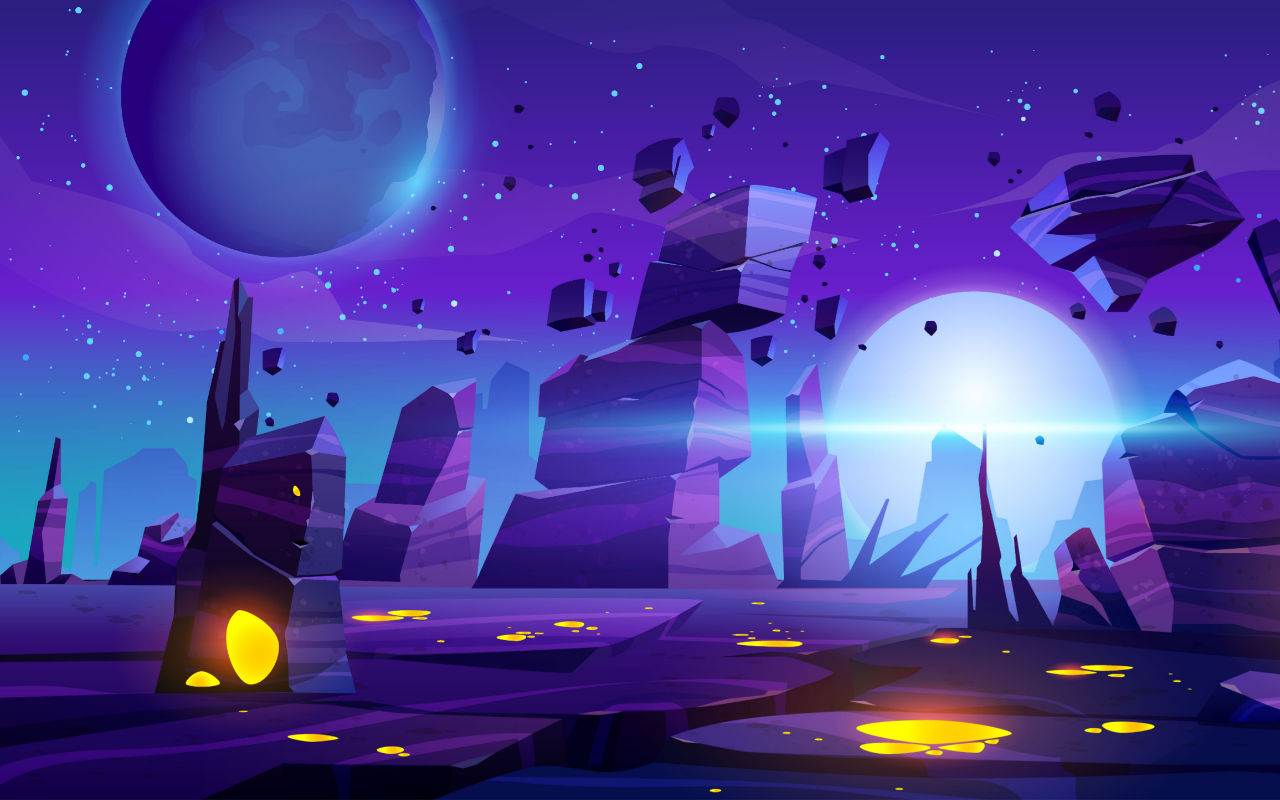
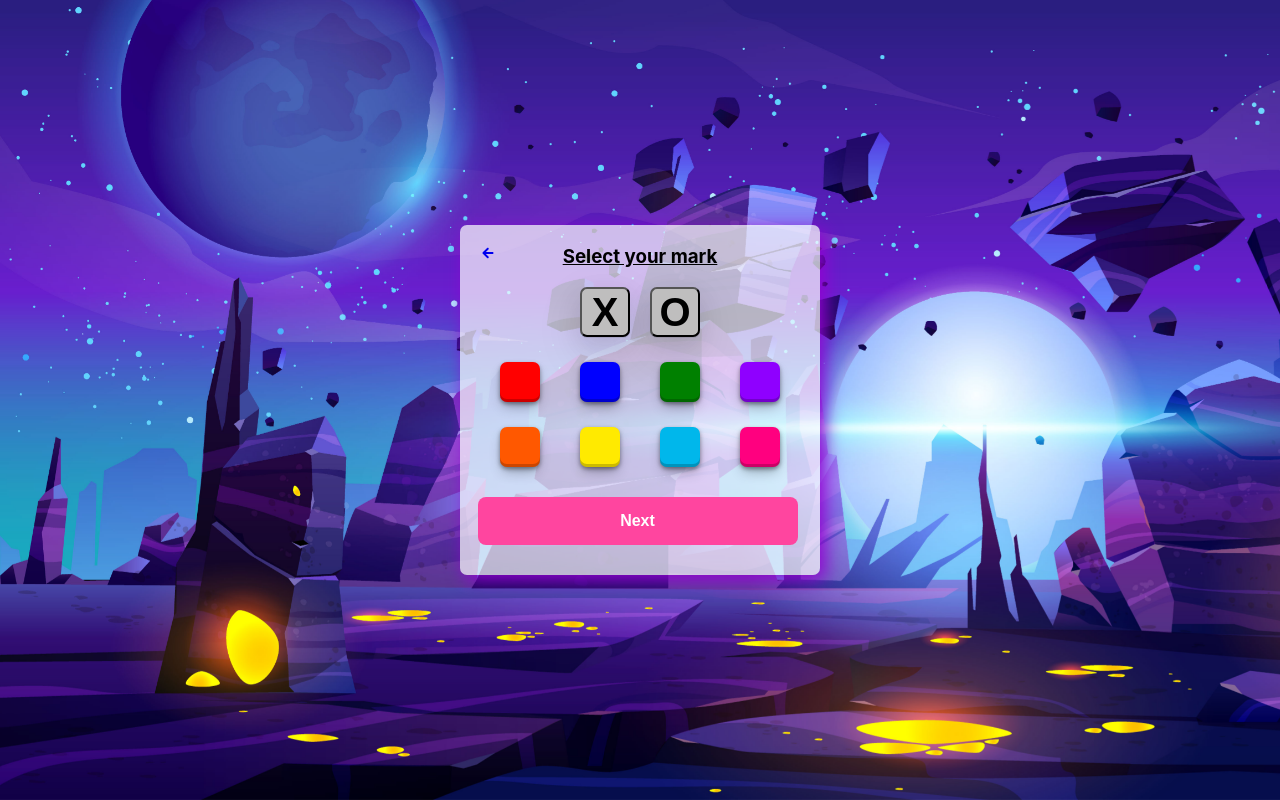
Before and after one commit to suraj0798/https---github.com-suraj0798-tic-tac-toe, a React (Create React App) app: page /selectpage in a window 1280 px wide. Before the commit this address had no page. Built offline with nearby package versions, Linux system fonts and the light colour scheme.

Commit message:
selection page complete

```diff
--- a/src/App.js
+++ b/src/App.js
@@ -6,6 +6,7 @@ import Login from './components/login/Login';
 import {Routes,Route} from 'react-router-dom';
 import Startpage from './components/startpage/Startpage';
 import { useState } from 'react';
+import  Selectpage  from "./components/selectpage/Selectpage";
 
 function App() {
   const [user, setUser] = useState({})
@@ -18,6 +19,7 @@ function App() {
             user ? <Login/> : <Login setUser = {setUser}/>
           }></Route>
           <Route path="/startPage" element={<Startpage/>}></Route>
+          <Route path="/selectpage" element={<Selectpage/>}></Route>
         </Routes>
 
     </div>
--- a/src/components/login/Login.js
+++ b/src/components/login/Login.js
@@ -32,7 +32,6 @@ function Login() {
       }else {
         alert(res.data.message)
       }
-
     })
   }
 
--- /dev/null
+++ b/src/components/selectpage/Selectpage.css
@@ -0,0 +1,153 @@
+.selectBox {
+    max-width: 700px;
+    width: 360px;
+    height: 350px;
+    margin: auto;
+    background: rgba(255, 255, 255, 0.7);
+    border-radius: 7px;
+    justify-content: center;
+    box-shadow: 5px 5px 18px #9400d3;
+    align-items: center;
+    position: absolute;
+    top: 50%;
+    left: 50%;
+    transform: translate(-50%, -50%);
+    /* padding: 70px 0 70px 0; */
+    text-align: center;
+}
+
+h3 {
+    text-align: center;
+    padding: 0px 0px 0px;
+    margin-top: 20px;
+    text-decoration: underline;
+}
+
+.buttons button {
+    font-weight: 600;
+    font-size: 40px;
+    background: none;
+    margin: 0px 10px 50px 10px;
+    background-color: #bfbebe;
+    height: 50px;
+    width: 50px;
+    border-radius: 7px;
+    box-shadow: rgba(17, 17, 26, 0.1) 0px 1px 0px, rgba(17, 17, 26, 0.1) 0px 8px 24px, rgba(17, 17, 26, 0.1) 0px 16px 48px;
+}
+
+.buttons button:target {
+    border-color: #ff459f;
+    border-width: 3px;
+}
+
+.icon {
+    cursor: pointer;
+    text-align: left;
+    margin-right: 10px;
+    margin-top: -30px;
+    position: absolute;
+    left: 20px;
+
+}
+
+
+
+.selectColors {
+    display: flex;
+    flex-wrap: wrap;
+    justify-content: space-around;
+    padding: 10px;
+    margin: -50px 10px -10px 10px;
+
+}
+
+.redbutton {
+    background-color: #ff0000;
+    height: 40px;
+    width: 40px;
+    border-radius: 7px;
+    margin: 15px;
+    box-shadow: rgba(0, 0, 0, 0.4) 0px 2px 4px, rgba(0, 0, 0, 0.3) 0px 7px 13px -3px, rgba(0, 0, 0, 0.2) 0px -3px 0px inset;
+}
+
+.bluebutton {
+    background-color: #0000ff;
+    height: 40px;
+    width: 40px;
+    border-radius: 7px;
+    margin: 15px;
+    box-shadow: rgba(0, 0, 0, 0.4) 0px 2px 4px, rgba(0, 0, 0, 0.3) 0px 7px 13px -3px, rgba(0, 0, 0, 0.2) 0px -3px 0px inset;
+}
+
+.greenbutton {
+    background-color: #008000;
+    height: 40px;
+    width: 40px;
+    border-radius: 7px;
+    margin: 15px;
+    box-shadow: rgba(0, 0, 0, 0.4) 0px 2px 4px, rgba(0, 0, 0, 0.3) 0px 7px 13px -3px, rgba(0, 0, 0, 0.2) 0px -3px 0px inset;
+}
+
+.violetbutton {
+    background-color: #8f00ff;
+    height: 40px;
+    width: 40px;
+    border-radius: 7px;
+    margin: 15px;
+    box-shadow: rgba(0, 0, 0, 0.4) 0px 2px 4px, rgba(0, 0, 0, 0.3) 0px 7px 13px -3px, rgba(0, 0, 0, 0.2) 0px -3px 0px inset;
+}
+
+.orangebutton {
+    background-color: #ff5800;
+    height: 40px;
+    width: 40px;
+    border-radius: 7px;
+    margin: 10px;
+    box-shadow: rgba(0, 0, 0, 0.4) 0px 2px 4px, rgba(0, 0, 0, 0.3) 0px 7px 13px -3px, rgba(0, 0, 0, 0.2) 0px -3px 0px inset;
+}
+
+.yellowbutton {
+    background-color: #ffea00;
+    height: 40px;
+    width: 40px;
+    border-radius: 7px;
+    margin: 10px;
+    box-shadow: rgba(0, 0, 0, 0.4) 0px 2px 4px, rgba(0, 0, 0, 0.3) 0px 7px 13px -3px, rgba(0, 0, 0, 0.2) 0px -3px 0px inset;
+}
+
+.cyanbutton {
+    background-color: #00b7eb;
+    height: 40px;
+    width: 40px;
+    border-radius: 7px;
+    margin: 10px;
+    box-shadow: rgba(0, 0, 0, 0.4) 0px 2px 4px, rgba(0, 0, 0, 0.3) 0px 7px 13px -3px, rgba(0, 0, 0, 0.2) 0px -3px 0px inset;
+}
+
+.pinkbutton {
+    background-color: #ff007f;
+    height: 40px;
+    width: 40px;
+    border-radius: 7px;
+    margin: 10px;
+    box-shadow: rgba(0, 0, 0, 0.4) 0px 2px 4px, rgba(0, 0, 0, 0.3) 0px 7px 13px -3px, rgba(0, 0, 0, 0.2) 0px -3px 0px inset;
+}
+
+.nextbtn button {
+    width: 320px;
+        margin: 20px 5px 20px 0px;
+        background-color: #ff459f;
+        border: none;
+        color: white;
+        padding: 15px 20px;
+        text-align: center;
+        text-decoration: none;
+        display: inline-block;
+        font-size: 16px;
+        font-weight: 600;
+        cursor: pointer;
+        -webkit-transition-duration: 0.4s;
+        /* Safari */
+        transition-duration: 0.4s;
+        border-radius: 8px;
+}
--- /dev/null
+++ b/src/components/selectpage/Selectpage.js
@@ -0,0 +1,54 @@
+import React ,{useState}  from 'react'
+import "./Selectpage.css"
+import { BiCircle } from "react-icons/bi";
+import { RxCross1 } from "react-icons/rx";
+import { IoMdArrowRoundBack } from "react-icons/io";
+import { Link } from 'react-router-dom';
+
+function Selectpage() {
+       let red = "#ff0000";
+       let blue = "#0000ff";
+       let green = "#008000";
+       let violet = "#8f00ff";
+       let orange = "#ff5800";
+       let yellow = "#ffea00";
+       let cyan = "#00b7eb";
+       let pink = "#ff007f";
+
+    const [color, setColor] = useState("black");
+    const redbtnHandler= () => {setColor(red)};
+    const bluebtnHandler= () => {setColor(blue)};
+    const greenbtnHandler= () => {setColor(green)};
+    const violetbtnHandler= () => {setColor(violet)};
+    const orangebtnHandler= () => {setColor(orange)} ;
+    const yellowbtnHandler= () => {setColor(yellow)};
+    const cyanbtnHandler= () => {setColor(cyan)} ;
+    const pinkbtnHandler= () => {setColor(pink)};
+
+
+
+
+  return (
+    <div className='selectBox'>
+        <Link to = "/startPage"><div className='icon' ><IoMdArrowRoundBack/></div></Link>
+        <h3>Select your mark</h3>
+        <div className='buttons'>
+           <button className="crossicon" style= {{color: color}}>X</button>
+           <button className="circleicon" style= {{color: color}}>O</button>
+        </div>
+        <div className='selectColors'>
+            <div className='redbutton' onClick={redbtnHandler}></div>
+            <div className='bluebutton'onClick={bluebtnHandler}></div>
+            <div className='greenbutton' onClick={greenbtnHandler}></div>
+            <div className='violetbutton' onClick={violetbtnHandler}></div>
+            <div className='orangebutton' onClick={orangebtnHandler}></div>
+            <div className='yellowbutton' onClick={yellowbtnHandler}></div>
+            <div className='cyanbutton' onClick={cyanbtnHandler}></div>
+            <div className='pinkbutton' onClick={pinkbtnHandler}></div>
+        </div>
+        <div className='nextbtn'><button>Next</button></div>
+    </div>
+  )
+}
+
+export default Selectpage
```
